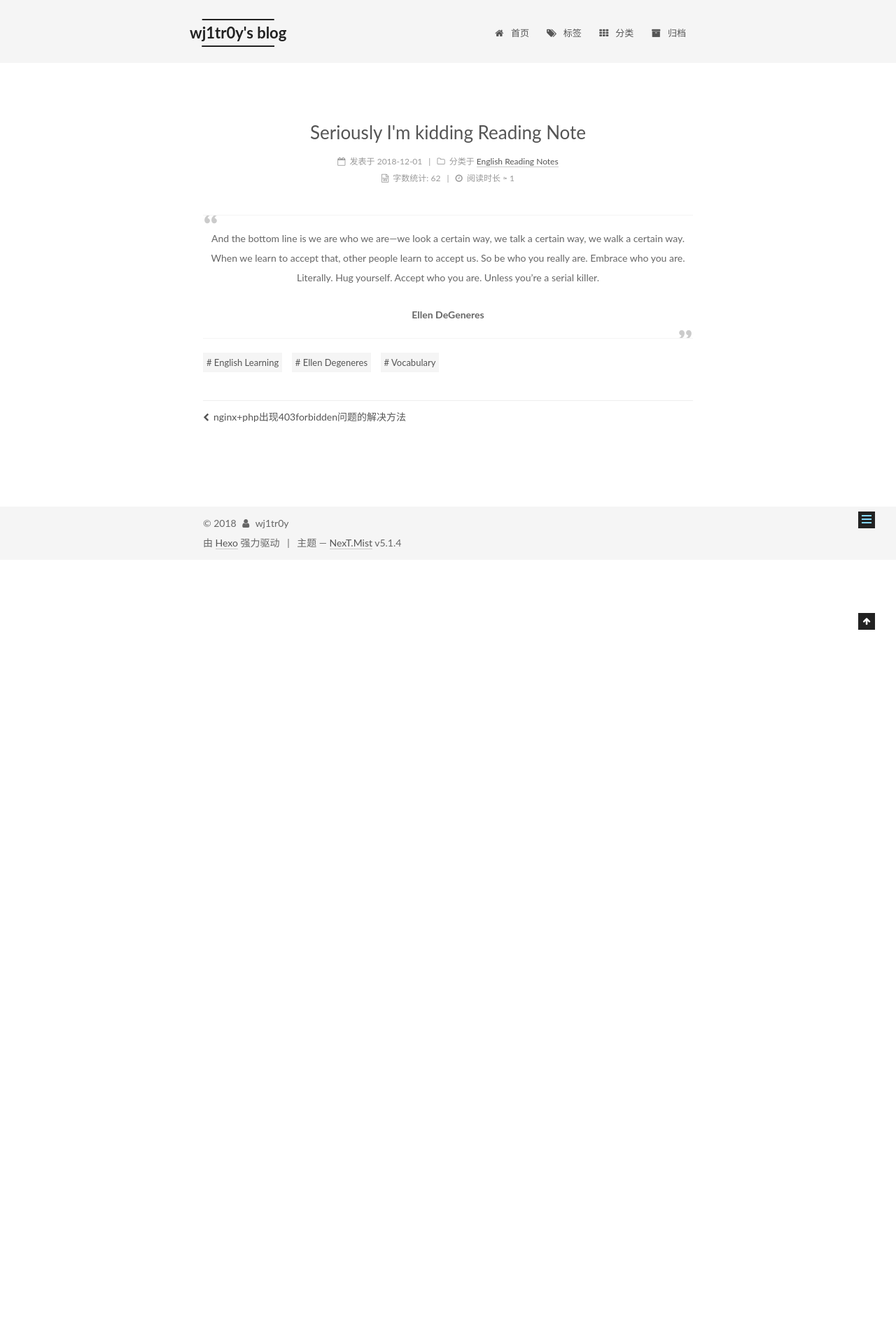
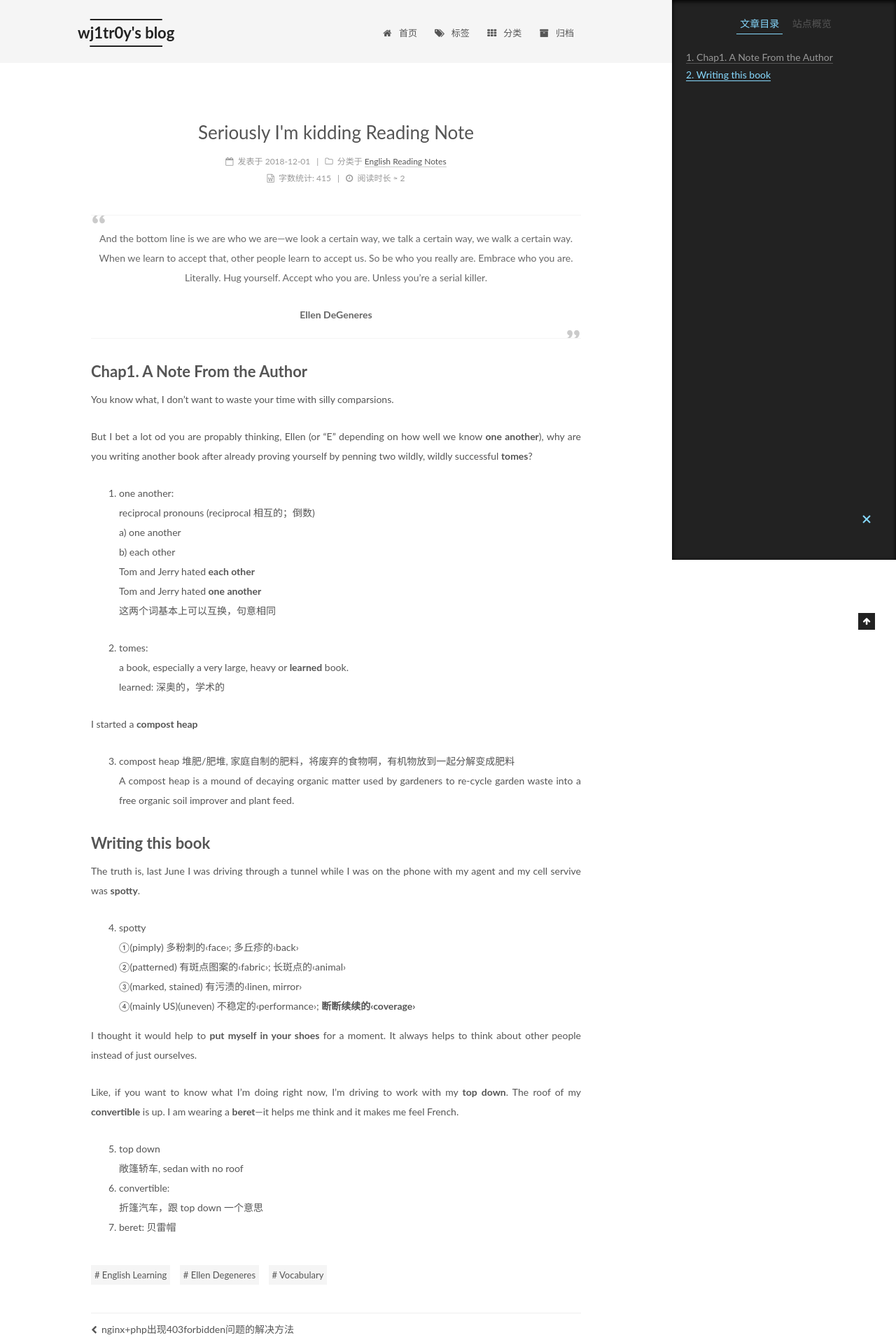
Before and after one commit to wj1tr0y/wj1tr0y.github.io, a plain HTML site: page 2018/12/01/Seriously-I-m-kidding-Reading-Note/index.html in a window 1280 px wide. Shown: the top 1915 px of the page at 70% size. Before the commit the page ends 800 px from the top, so only its background shows below. Drawn offline with nearby package versions, Linux system fonts and the light colour scheme; some packages are replaced by stand-ins of ours.

Commit message:
Site updated: 2018-12-06 15:26:43

```diff
--- a/2018/12/01/Seriously-I-m-kidding-Reading-Note/index.html
+++ b/2018/12/01/Seriously-I-m-kidding-Reading-Note/index.html
@@ -94,7 +94,7 @@
 <meta property="og:site_name" content="wj1tr0y&#39;s blog">
 <meta property="og:description" content="And the bottom line is we are who we are—we look a certain way, we talk a certain way, we walk a certain way. When we learn to accept that, other people learn to accept us. So be who you really are. E">
 <meta property="og:locale" content="zh-Hans">
-<meta property="og:updated_time" content="2018-12-06T03:38:57.439Z">
+<meta property="og:updated_time" content="2018-12-06T07:25:29.735Z">
 <meta name="twitter:card" content="summary">
 <meta name="twitter:title" content="Seriously I&#39;m kidding Reading Note">
 <meta name="twitter:description" content="And the bottom line is we are who we are—we look a certain way, we talk a certain way, we walk a certain way. When we learn to accept that, other people learn to accept us. So be who you really are. E">
@@ -343,7 +343,7 @@
                   <span class="post-meta-item-text">字数统计&#58;</span>
 
                 <span title="字数统计">
-                  62
+                  415
                 </span>
 
 
@@ -359,7 +359,7 @@
                   <span class="post-meta-item-text">阅读时长 &asymp;</span>
 
                 <span title="阅读时长">
-                  1
+                  2
                 </span>
 
             </div>
@@ -383,6 +383,31 @@
         <blockquote class="blockquote-center"><p>And the bottom line is we are who we are—we look a certain way, we talk a certain way, we walk a certain way. When we learn to accept that, other people learn to accept us. So be who you really are. Embrace who you are. Literally. Hug yourself. Accept who you are. Unless you’re a serial killer.</p>
 <p><strong>Ellen DeGeneres</strong></p>
 </blockquote>
+<a id="more"></a>
+<h2 id="Chap1-A-Note-From-the-Author"><a href="#Chap1-A-Note-From-the-Author" class="headerlink" title="Chap1. A Note From the Author"></a>Chap1. A Note From the Author</h2><p>You know what, I don’t want to waste your time with silly comparsions.</p>
+<p>But I bet a lot od you are propably thinking, Ellen (or “E” depending on how well we know <strong>one another</strong>), why are you writing another book after already proving yourself by penning two wildly, wildly successful <strong>tomes</strong>?</p>
+<ol>
+<li><p>one another:<br> reciprocal pronouns (reciprocal 相互的；倒数)<br> a) one another<br> b) each other<br> Tom and Jerry hated <strong>each other</strong><br> Tom and Jerry hated <strong>one another</strong><br> 这两个词基本上可以互换，句意相同</p>
+</li>
+<li><p>tomes:<br> a book, especially a very large, heavy or <strong>learned</strong> book.<br> learned: 深奥的，学术的</p>
+</li>
+</ol>
+<p>I started a <strong>compost heap</strong></p>
+<ol start="3">
+<li>compost heap 堆肥/肥堆, 家庭自制的肥料，将废弃的食物啊，有机物放到一起分解变成肥料<br>A compost heap is a mound of decaying organic matter used by gardeners to re-cycle garden waste into a free organic soil improver and plant feed.</li>
+</ol>
+<h2 id="Writing-this-book"><a href="#Writing-this-book" class="headerlink" title="Writing this book"></a>Writing this book</h2><p>The truth is, last June I was driving through a tunnel while I was on the phone with my agent and my cell servive was <strong>spotty</strong>.</p>
+<ol start="4">
+<li>spotty<br>①(pimply) 多粉刺的‹face›; 多丘疹的‹back›<br>②(patterned) 有斑点图案的‹fabric›; 长斑点的‹animal›<br>③(marked, stained) 有污渍的‹linen, mirror›<br>④(mainly US)(uneven) 不稳定的‹performance›; <strong>断断续续的‹coverage›</strong></li>
+</ol>
+<p>I thought it would help to <strong>put myself in your shoes</strong> for a moment. It always helps to think about other people instead of just ourselves.</p>
+<p>Like, if you want to know what I’m doing right now, I’m driving to work with my <strong>top down</strong>. The roof of my <strong>convertible</strong> is up. I am wearing a <strong>beret</strong>—it helps me think and it makes me feel French.</p>
+<ol start="5">
+<li>top down<br>敞篷轿车, sedan with no roof</li>
+<li>convertible:<br>折篷汽车，跟 top down 一个意思</li>
+<li>beret: 贝雷帽</li>
+</ol>
+
 
     </div>
 
@@ -476,8 +501,17 @@
 
 
 
+        <ul class="sidebar-nav motion-element">
+          <li class="sidebar-nav-toc sidebar-nav-active" data-target="post-toc-wrap">
+            文章目录
+          </li>
+          <li class="sidebar-nav-overview" data-target="site-overview-wrap">
+            站点概览
+          </li>
+        </ul>
 
-      <section class="site-overview-wrap sidebar-panel sidebar-panel-active">
+
+      <section class="site-overview-wrap sidebar-panel">
         <div class="site-overview">
           <div class="site-author motion-element" itemprop="author" itemscope="" itemtype="http://schema.org/Person">
 
@@ -539,6 +573,22 @@
         </div>
       </section>
 
+
+      <!--noindex-->
+        <section class="post-toc-wrap motion-element sidebar-panel sidebar-panel-active">
+          <div class="post-toc">
+
+
+
+
+
+
+              <div class="post-toc-content"><ol class="nav"><li class="nav-item nav-level-2"><a class="nav-link" href="#Chap1-A-Note-From-the-Author"><span class="nav-number">1.</span> <span class="nav-text">Chap1. A Note From the Author</span></a></li><li class="nav-item nav-level-2"><a class="nav-link" href="#Writing-this-book"><span class="nav-number">2.</span> <span class="nav-text">Writing this book</span></a></li></ol></div>
+
+
+          </div>
+        </section>
+      <!--/noindex-->
 
 
 
--- a/css/main.css
+++ b/css/main.css
@@ -1822,7 +1822,7 @@ pre .javascript .function {
   width: 4px;
   height: 4px;
   border-radius: 50%;
-  background: #9de712;
+  background: #a3de77;
 }
 .links-of-blogroll {
   font-size: 13px;
```
Also changed, not shown: index.html (+10 -5 lines).
